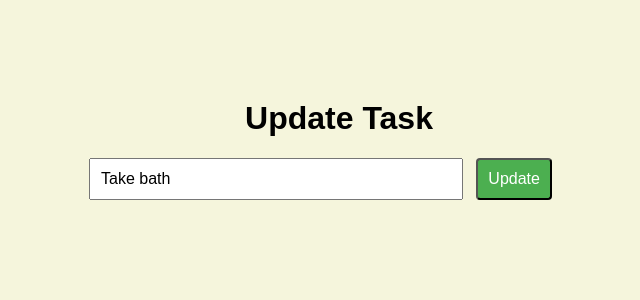
After one commit to Ramanpreet6262/ToDo-App-Flask, a Flask app: page /update/2 in a window 1280 px wide. The commit adds this page. Shown: the top 300 px of the page, without its empty margins (301-941 px from the left). Run offline with Flask 2, Linux system fonts and the light colour scheme; data comes from the database, SQL or seed files in the repository; both versions use the stored data as it was after the commit.

Commit message:
added update functionality

```diff
--- a/app.py
+++ b/app.py
@@ -45,5 +45,22 @@ def delete(id):
     except:
         return 'There was a problem deleting that task'
 
+@app.route('/update/<int:id>', methods=['GET', 'POST'])
+def update(id):
+    task = Todo.query.get_or_404(id)
+
+    if request.method == 'POST':
+        task.content = request.form['content']
+
+        try:
+            db.session.commit()
+            return redirect('/')
+        except:
+            return 'There was an issue updating your task'
+
+    else:
+        return render_template('update.html', task=task)
+
+
 if __name__ == "__main__":
     app.run(debug=True)
--- a/static/CSS/main.css
+++ b/static/CSS/main.css
@@ -1,11 +1,13 @@
 body, html {
     margin: 0;
     font-family: sans-serif;
+    background-color: beige;
 }
 
 .content {
     margin: 0 auto;
-    width: 400px;
+    margin-top: 100px;
+    width: 500px;
 }
 
 table, td, th {
@@ -23,7 +25,7 @@ th {
 
 td {
     text-align: center;
-    padding: 5px;
+    padding: 10px;
 }
 
 form {
@@ -32,4 +34,26 @@ form {
 
 #content {
     width: 70%;
+    padding: 10px;
+    font-size: 16px;
 }
+
+#btn {
+    background-color: #4CAF50;
+    color: white;
+    padding: 10px;
+    text-align: center;
+    text-decoration: none;
+    font-size: 16px;
+    border-radius: 4px;
+    cursor: pointer;
+}
+
+a:link, a:visited, a:active{
+    color: purple;
+    text-decoration: none;
+}
+
+a:hover {
+    color: blue;
+}
--- /dev/null
+++ b/templates/update.html
@@ -0,0 +1,18 @@
+{% extends 'base.html' %}
+
+{% block head %}
+    <title>Todo App</title>
+{% endblock %}
+
+{% block body %}
+    <div class='content'>
+        <h1 style="text-align: center">Update Task</h1>
+
+        <form action="/update/{{task.id}}" method="POST">
+            <input type="text" name="content" id="content" value="{{task.content}}">
+            &nbsp;
+            <input type="submit" value="Update" id="btn">
+        </form>
+
+    </div>
+{% endblock %}
```
Also changed, not shown: templates/index.html (+9 -3 lines), test.db.
